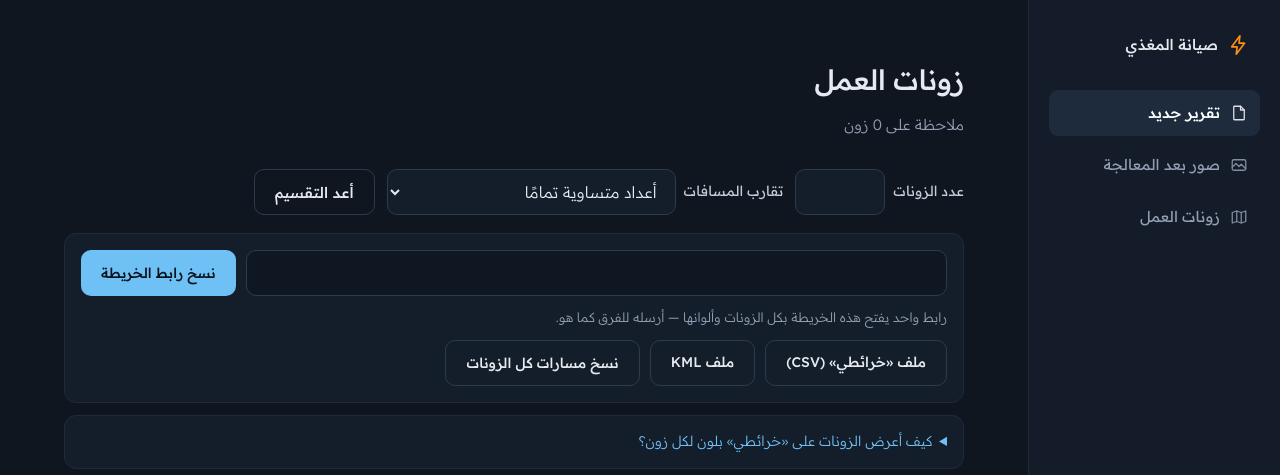
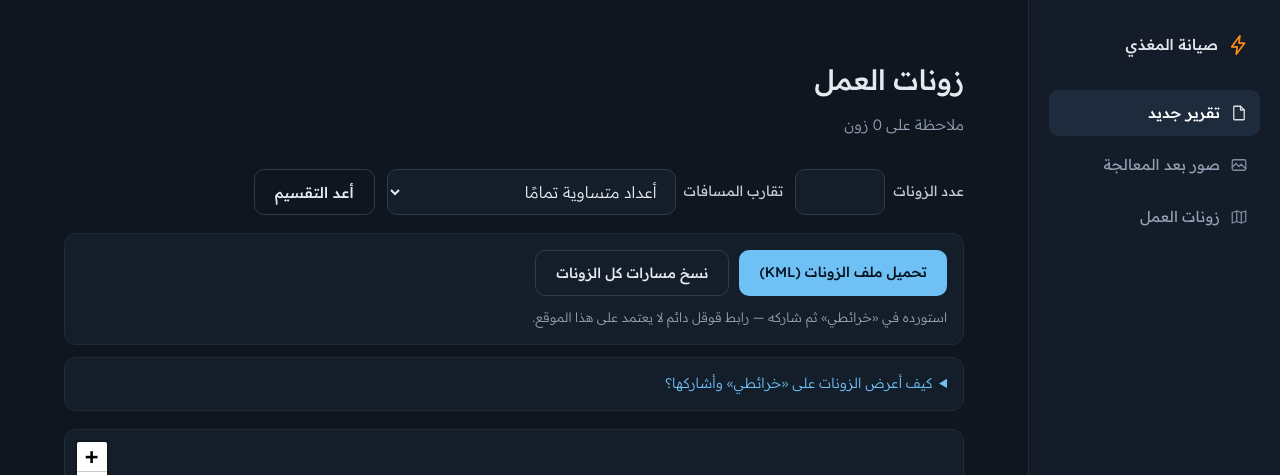
Before and after one commit to rakanalhumaid11-sketch/xlsx2pptx-web, a Flask app: template templates/zones_map.html in a window 1280 px wide. Shown: the top 475 px of the page. Run offline with Flask 3, Linux system fonts and the light colour scheme; the template is opened without the code that fills it, so the values that code supplies are empty; parts of the project's set-up code (start-up, migrations or seed data) failed here and were passed over.

Commit message:
Add files via upload

```diff
--- a/app.py
+++ b/app.py
@@ -501,25 +501,7 @@ def zones_map(job_id):
                            iso_km=zones.ISOLATED_KM,
                            contractors=state.get("contractors") or [],
                            n_overrides=len(state.get("overrides") or {}),
-                           share_url=url_for("zones_share", job_id=job_id,
-                                             k=k, slack=slack, _external=True),
-                           max_zones=min(zones.MAX_ZONES, len(points)),
-                           readonly=False)
-
-
-@app.route("/job/<job_id>/zones/share")
-def zones_share(job_id):
-    """رابط للقراءة فقط يُرسل للفرق: نفس الخريطة بلا أدوات تعديل."""
-    state, k, slack = _zones_state(job_id)
-    zones.mark_isolation(state["points"])
-    built = _built_zones(state, k, slack)
-    return render_template("zones_map.html", job_id=job_id, k=k, slack=slack,
-                           zones=built, feeder=state.get("feeder", ""),
-                           skipped=state.get("skipped", 0),
-                           total=len(state["points"]), n_isolated=0,
-                           iso_km=zones.ISOLATED_KM, contractors=[],
-                           n_overrides=0, share_url="",
-                           max_zones=k, readonly=True)
+                           max_zones=min(zones.MAX_ZONES, len(points)))
 
 
 @app.route("/job/<job_id>/zones/settings", methods=["POST"])
@@ -574,19 +556,6 @@ def zones_move(job_id):
     return redirect(url_for("zones_map", job_id=job_id, k=k, slack=slack))
 
 
-@app.route("/job/<job_id>/zones/csv")
-def zones_csv(job_id):
-    """جدول لاستيراده في «خرائطي» — يلوّن الزونات تلقائيًا حسب عمود الزون."""
-    state, k, slack = _zones_state(job_id)
-    zones.mark_isolation(state["points"])
-    built = _built_zones(state, k, slack)
-    feeder = state.get("feeder") or "المغذي"
-    return Response(
-        zones.build_csv(built), mimetype="text/csv",
-        headers={"Content-Disposition":
-                 "attachment; filename*=UTF-8''%D8%B2%D9%88%D9%86%D8%A7%D8%AA.csv"})
-
-
 @app.route("/job/<job_id>/zones/kml")
 def zones_kml(job_id):
     state, k, slack = _zones_state(job_id)
--- a/templates/zones_map.html
+++ b/templates/zones_map.html
@@ -9,8 +9,7 @@
     <p>{{ total }} ملاحظة على {{ zones|length }} زون{% if skipped %} · {{ skipped }} بلا إحداثيات{% endif %}{% if n_overrides %} · {{ n_overrides }} منقولة يدويًا{% endif %}</p>
   </div>
 
-  {% if not readonly %}
-  <form class="zone-bar" method="get" action="{{ url_for('zones_map', job_id=job_id) }}">
+    <form class="zone-bar" method="get" action="{{ url_for('zones_map', job_id=job_id) }}">
     <span class="zb-item">
       <label class="field-label" for="k">عدد الزونات</label>
       <input id="k" type="number" name="k" value="{{ k }}" min="1" max="{{ max_zones }}" inputmode="numeric">
@@ -29,26 +28,21 @@
 
   <div class="share-box">
     <div class="share-row">
-      <input type="text" id="shareUrl" value="{{ share_url }}" readonly dir="ltr">
-      <button type="button" class="btn" id="copyShare">نسخ رابط الخريطة</button>
-    </div>
-    <span class="hint">رابط واحد يفتح هذه الخريطة بكل الزونات وألوانها — أرسله للفرق كما هو.</span>
-    <div class="share-row" style="margin-top:12px">
-      <a class="btn btn-ghost" href="{{ url_for('zones_csv', job_id=job_id, k=k, slack=slack) }}">ملف «خرائطي» (CSV)</a>
-      <a class="btn btn-ghost" href="{{ url_for('zones_kml', job_id=job_id, k=k, slack=slack) }}">ملف KML</a>
+      <a class="btn" href="{{ url_for('zones_kml', job_id=job_id, k=k, slack=slack) }}">تحميل ملف الزونات (KML)</a>
       <button type="button" class="btn btn-ghost" id="copyAll">نسخ مسارات كل الزونات</button>
       <span class="hint" id="copyAllMsg"></span>
     </div>
+    <span class="hint">استورده في «خرائطي» ثم شاركه — رابط قوقل دائم لا يعتمد على هذا الموقع.</span>
   </div>
 
   <details class="howto">
-    <summary>كيف أعرض الزونات على «خرائطي» بلون لكل زون؟</summary>
+    <summary>كيف أعرض الزونات على «خرائطي» وأشاركها؟</summary>
     <ol>
-      <li>نزّل ملف «خرائطي» (CSV) أعلاه.</li>
+      <li>نزّل ملف الزونات (KML) أعلاه.</li>
       <li>افتح <span dir="ltr">google.com/mymaps</span> ← إنشاء خريطة جديدة ← استيراد، واختر الملف.</li>
-      <li>يسألك عن أعمدة الموقع: اختر <b>خط العرض</b> و<b>خط الطول</b>. ثم عنوان العلامات: اختر <b>رقم الملاحظة</b>.</li>
-      <li>في الطبقة اضغط <b>تصنيف الأماكن حسب</b> ← <b>الزون</b>، فيصير لكل زون لون تلقائيًا.</li>
-      <li>اضغط <b>مشاركة</b> ← فعّل الرابط، وانسخه وأرسله للفرق. هذا رابط قوقل دائم لا يعتمد على موقعنا.</li>
+      <li>كل زون يصير <b>طبقة مستقلة</b> باسم مقاوله، ودبابيسه بلون مختلف عن بقية الزونات.</li>
+      <li>إن ظهرت الدبابيس بلون واحد، اضغط أيقونة <b>الدهان</b> بجانب اسم الطبقة واختر لونها — نقرة لكل زون.</li>
+      <li>اضغط <b>مشاركة</b> ← فعّل الرابط، وانسخه وأرسله للفرق.</li>
     </ol>
   </details>
 
@@ -58,11 +52,9 @@
     واضغط عليها لنقلها إلى زون آخر.
   </p>
   {% endif %}
-  {% endif %}
 
   <div id="map"></div>
 
-  {% if not readonly %}
   <form method="post" action="{{ url_for('zones_settings', job_id=job_id) }}">
     <input type="hidden" name="k" value="{{ k }}">
     <input type="hidden" name="slack" value="{{ slack }}">
@@ -108,41 +100,20 @@
     <input type="hidden" name="reset" value="1">
     {% if n_overrides %}<button class="btn btn-ghost" type="submit">إلغاء كل النقل اليدوي</button>{% endif %}
   </form>
-  {% else %}
-  <div class="zone-cards">
-    {% for z in zones %}
-    <div class="zone-card">
-      <div class="zc-head">
-        <span class="swatch" style="background: {{ z.color }}"></span>
-        <b>زون {{ z.index }}{% if z.name %} — {{ z.name }}{% endif %}</b>
-        <span class="zmeta">{{ z.count }} ملاحظة · مسار {{ z.route_km }} كم</span>
-      </div>
-      <div class="zc-links">
-        {% for lnk in z.links %}
-        <a class="chip" href="{{ lnk.url }}" target="_blank" rel="noopener">مسار {{ lnk.index }} ({{ lnk.stops }})</a>
-        {% endfor %}
-      </div>
-    </div>
-    {% endfor %}
   </div>
-  {% endif %}
 
-</div>
-
-{% if not readonly %}
 <form id="moveForm" method="post" action="{{ url_for('zones_move', job_id=job_id) }}" hidden>
   <input type="hidden" name="k" value="{{ k }}">
   <input type="hidden" name="slack" value="{{ slack }}">
   <input type="hidden" name="note_id" id="mvNote">
   <input type="hidden" name="zone" id="mvZone">
 </form>
-{% endif %}
 
 <script src="https://cdnjs.cloudflare.com/ajax/libs/leaflet/1.9.4/leaflet.min.js"></script>
 <script>
 var ZONES = {{ zones|tojson }};
 var FEEDER = {{ (feeder or "")|tojson }};
-var READONLY = {{ 'true' if readonly else 'false' }};
+var READONLY = false;
 var ZONE_COUNT = ZONES.length;
 
 var map = L.map("map", { scrollWheelZoom: true });
@@ -251,19 +222,13 @@ function zoneText(z) {
 }
 
 if (!READONLY) {
-  document.getElementById("copyShare").addEventListener("click", function (e) {
-    var b = e.currentTarget;
-    copyText(document.getElementById("shareUrl").value, function () { flash(b, "نُسخ الرابط"); });
-  });
-
   document.getElementById("copyAll").addEventListener("click", function () {
     var msg = document.getElementById("copyAllMsg");
     var head = "زونات العمل" + (FEEDER ? " — " + FEEDER : "") + "\n" +
                ZONES.length + " زون · " +
-               ZONES.reduce(function (s, z) { return s + z.count; }, 0) + " ملاحظة\n" +
-               "الخريطة: " + document.getElementById("shareUrl").value;
+               ZONES.reduce(function (s, z) { return s + z.count; }, 0) + " ملاحظة";
     copyText(head + "\n\n" + ZONES.map(zoneText).join("\n\n"), function () {
-      msg.textContent = "نُسخت كل الزونات مع رابط الخريطة.";
+      msg.textContent = "نُسخت مسارات كل الزونات.";
       setTimeout(function () { msg.textContent = ""; }, 4000);
     });
   });
```
Also changed, not shown: zones.py (+33 -33 lines).
